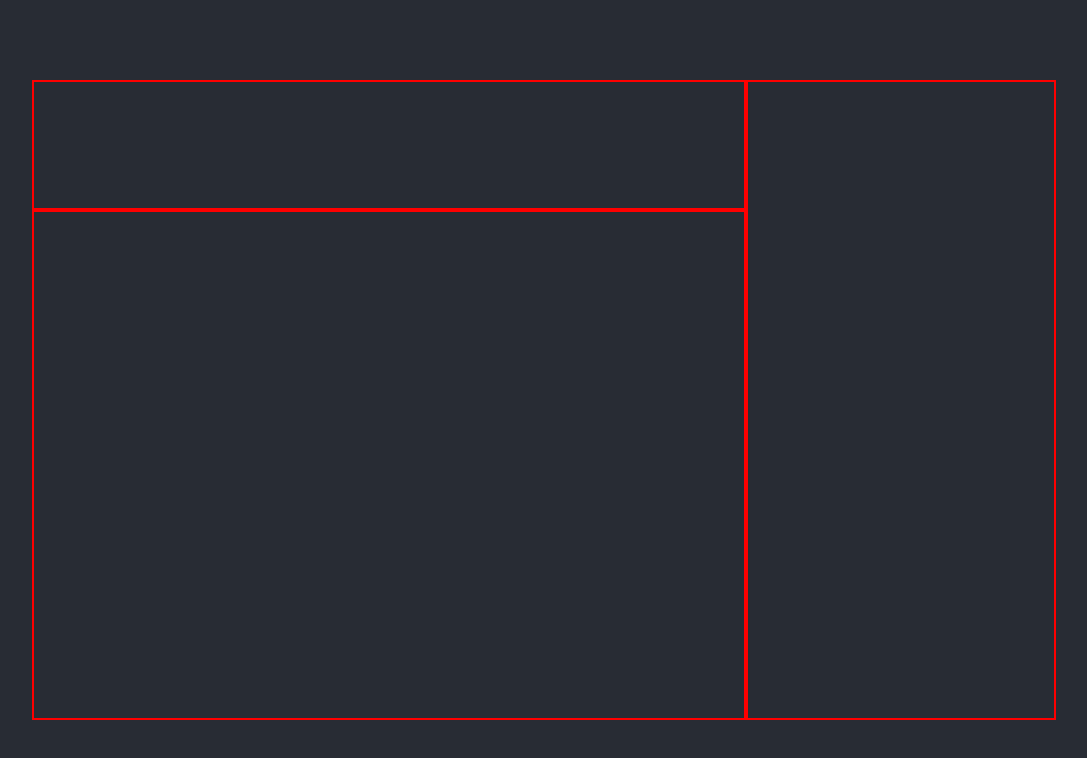
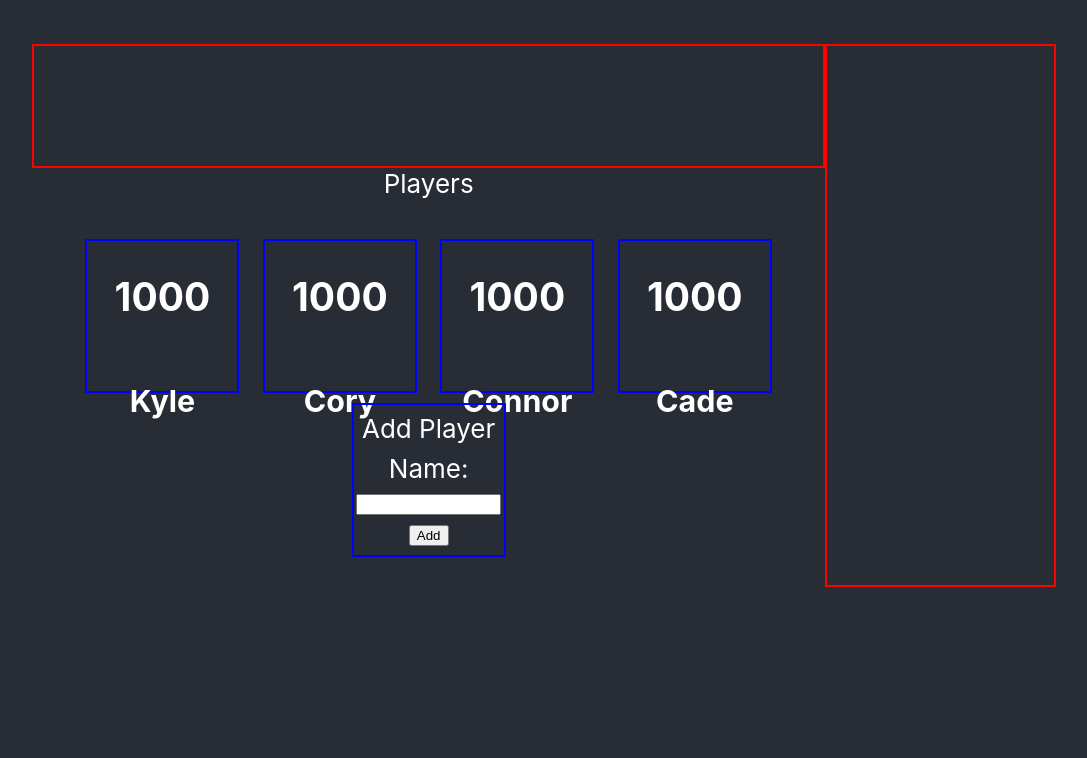
Before and after one commit to KyleCardwell/familystockmarket, a React (Create React App) app: page / in a window 1280 px wide. Shown: the top 758 px of the page, without its empty margins (96-1183 px from the left). Built offline with nearby package versions, Linux system fonts and the light colour scheme.

Commit message:
start add new Player button

```diff
--- a/src/App.css
+++ b/src/App.css
@@ -40,8 +40,9 @@
 .container {
   display: flex;
   max-width: 80%;
-  max-height: 80vh;
-
+  /* max-height: 80vh; */
+  margin-bottom: 200px;
+  margin-top: 30px;
 }
 
 .container-left {
@@ -49,24 +50,55 @@
   flex-direction: column;
   /* border: solid red 2px; */
   width: 70vw;
-  height: 80vh;
+  /* height: 80vh; */
 }
 
 .controls {
   display: flex;
   border: solid red 2px;
-  height: 20%;
+  height: 120px;
 }
 
 .players {
   display: flex;
   border: solid red 2px;
-  height: 80%;
+  /* height: 80%; */
 }
 
 .scoreboard {
   display: flex;
   flex-direction: column;
   border: solid red 2px;
-  width: 30vw;
+  width: 20vw;
 }
+
+
+.players-box {
+  display: flex;
+  flex-direction: column;
+}
+
+.player-cards {
+  display: flex;
+  justify-content: space-evenly;
+  flex-wrap: wrap;
+  padding: 30px;
+}
+
+.player-card {
+  width: 150px;
+  height: 150px;
+  border: solid blue 2px;
+  margin-top: 10px;
+  display: flex;
+  flex-direction: column;
+  justify-content: space-evenly;
+}
+
+.addPlayerForm {
+  /* visibility: hidden; */
+}
+
+.hideAddPlayerForm {
+  visibility: hidden;
+}
--- a/src/App.js
+++ b/src/App.js
@@ -1,7 +1,14 @@
-import logo from './logo.svg';
 import './App.css';
+import PlayerCard from './components/PlayerCard';
+import AddPlayerCard from './components/AddPlayerCard';
+import { connect } from 'react-redux';
 
-function App() {
+const App = (props) => {
+
+  const { players } = props;
+
+  console.log("Players: ", players)
+
   return (
     <div className="App">
       <header className="App-header">
@@ -12,8 +19,22 @@ function App() {
 
             </section>
 
-            <section className="players">
-
+            <section className="players-box">
+              <header>Players</header>
+                <div className="player-cards">
+                  {players.map(person => {
+                    return (
+                      <PlayerCard
+                        key={person.id}
+                        id={person.id}
+                        name={person.name}
+                        points={person.points}
+                        isBanked={person.isBanked}
+                      />
+                    )
+                  })}
+                  <AddPlayerCard />
+                </div>
             </section>
 
           </div>
@@ -27,4 +48,10 @@ function App() {
   );
 }
 
-export default App;
+const mapStateToProps = state => {
+  return ({
+    players: state.players,
+  })
+}
+
+export default connect(mapStateToProps)(App);
--- /dev/null
+++ b/src/actions/index.js
@@ -0,0 +1,5 @@
+export const ADD_PLAYER = "ADD_PLAYER"
+
+export const addPlayer= (player) => {
+    return({type: ADD_PLAYER, payload: player})
+}
--- /dev/null
+++ b/src/components/AddPlayerCard.js
@@ -0,0 +1,72 @@
+import React, {useState} from 'react';
+import { connect } from 'react-redux';
+import { addPlayer } from '../actions';
+
+let guid = () => {
+    let s4 = () => {
+        return Math.floor((1 + Math.random()) * 0x10000)
+            .toString(10)
+            .substring(1);
+    }
+
+    return s4() + s4() + s4();
+}
+
+
+const AddPlayerCard = (props) => {
+
+    const { addPlayer } = props;
+
+    const [ newPlayer, setNewPlayer ] = useState("")
+
+    const handleChange = (e) => {
+        setNewPlayer(e.target.value)
+    }
+
+    const toggleForm = () => {
+
+    }
+
+    const handleSubmit = (e) => {
+        e.preventDefault();
+
+        const playerToAdd = {
+            id: guid(),
+            name: newPlayer,
+            points: 0,
+            isBanked: false,
+        }
+        addPlayer(playerToAdd);
+        setNewPlayer("");
+
+    }
+
+    return (
+        <div className="player-card">
+            <div onClick={toggleForm}>
+                Add Player
+            </div>
+            <form
+                className="addPlayerForm"
+                onSubmit={handleSubmit}
+            >
+                <label htmlFor="newPlayer">Name:</label>
+                <input
+                    type="text"
+                    name="newPlayer"
+                    className="newPlayer"
+                    value={newPlayer}
+                    onChange={handleChange}
+                    size="15"
+                />
+                <button
+                    type="submit"
+                >Add</button>
+            </form>
+        </div>
+    )
+}
+
+
+
+export default connect(null, { addPlayer })(AddPlayerCard);
--- /dev/null
+++ b/src/components/PlayerCard.js
@@ -0,0 +1,27 @@
+import React, { useState } from 'react';
+import '../App.css';
+
+// const initialState = {
+//     name: "",
+//     points: "",
+//     isBanked: false,
+// }
+
+const PlayerCard = (props) => {
+
+    const { id, name, points, isBanked } = props;
+
+    return (
+        <div className="player-card">
+            <h2>
+                {points}
+            </h2>
+            <h3>
+                {name}
+            </h3>
+        </div>
+    )
+}
+
+
+export default PlayerCard;
--- /dev/null
+++ b/src/components/fakePlayers.js
@@ -0,0 +1,26 @@
+export const fakePlayers = [
+    {
+        id: 0,
+        name: "Kyle",
+        points: 1000,
+        isBanked: false,
+    },
+    {
+        id: 1,
+        name: "Cory",
+        points: 1000,
+        isBanked: false,
+    },
+    {
+        id: 2,
+        name: "Connor",
+        points: 1000,
+        isBanked: false,
+    },
+    {
+        id: 3,
+        name: "Cade",
+        points: 1000,
+        isBanked: false,
+    },
+]
--- a/src/index.js
+++ b/src/index.js
@@ -4,10 +4,16 @@ import './index.css';
 import App from './App';
 import reportWebVitals from './reportWebVitals';
 
+import { createStore } from 'redux';
+import { Provider } from 'react-redux';
+import { reducer } from './reducers';
+
+const store = createStore(reducer);
+
 ReactDOM.render(
-  <React.StrictMode>
+  <Provider store={store}>
     <App />
-  </React.StrictMode>,
+  </Provider>,
   document.getElementById('root')
 );
 
--- /dev/null
+++ b/src/reducers/index.js
@@ -0,0 +1,23 @@
+import { ADD_PLAYER } from "../actions";
+import { fakePlayers } from '../components/fakePlayers'
+
+export const initialState = {
+
+    players: fakePlayers,
+    currentPot: 0,
+    currentRound: 1,
+
+
+}
+
+export const reducer = (state = initialState, action) => {
+    switch(action.type) {
+        case(ADD_PLAYER):
+            return ({
+                ...state,
+                players: [...state.players, action.payload]
+            })
+        default:
+            return state;
+    }
+}
```
